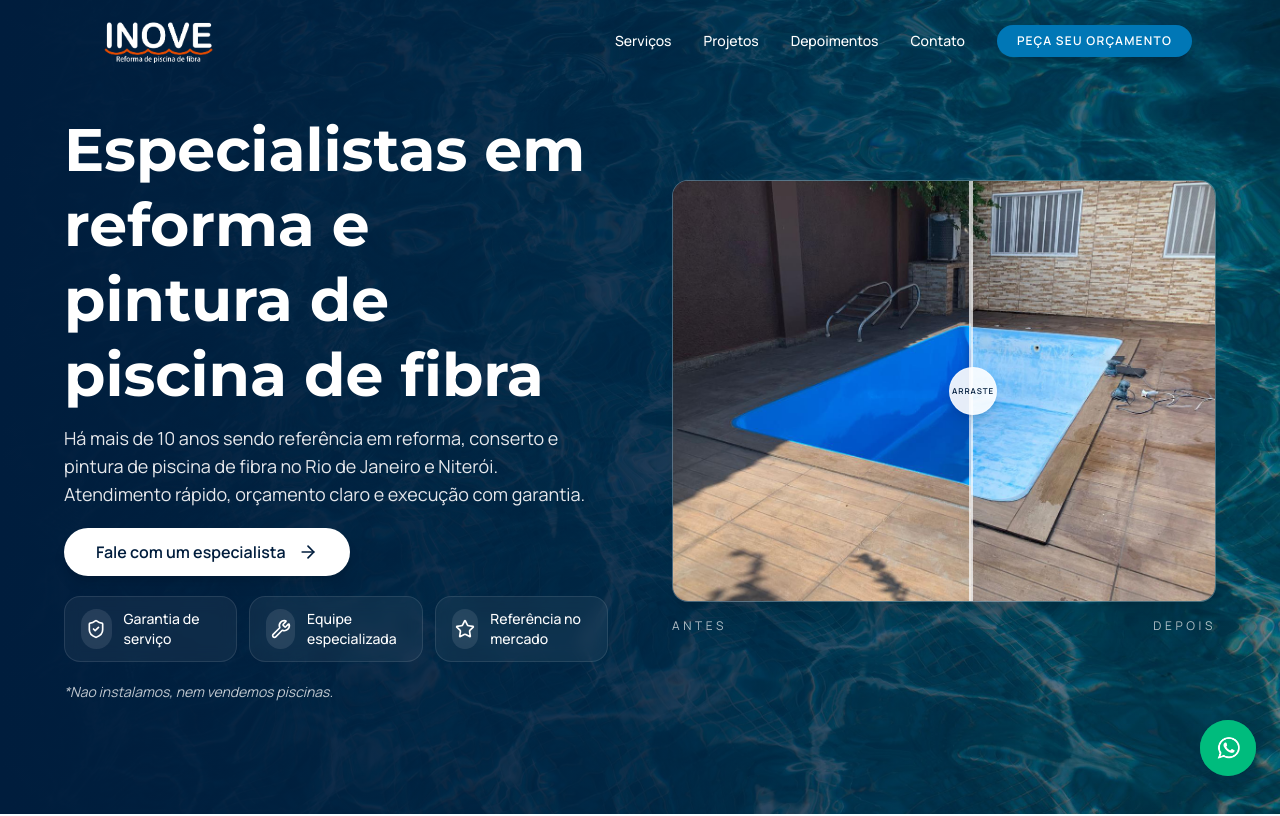
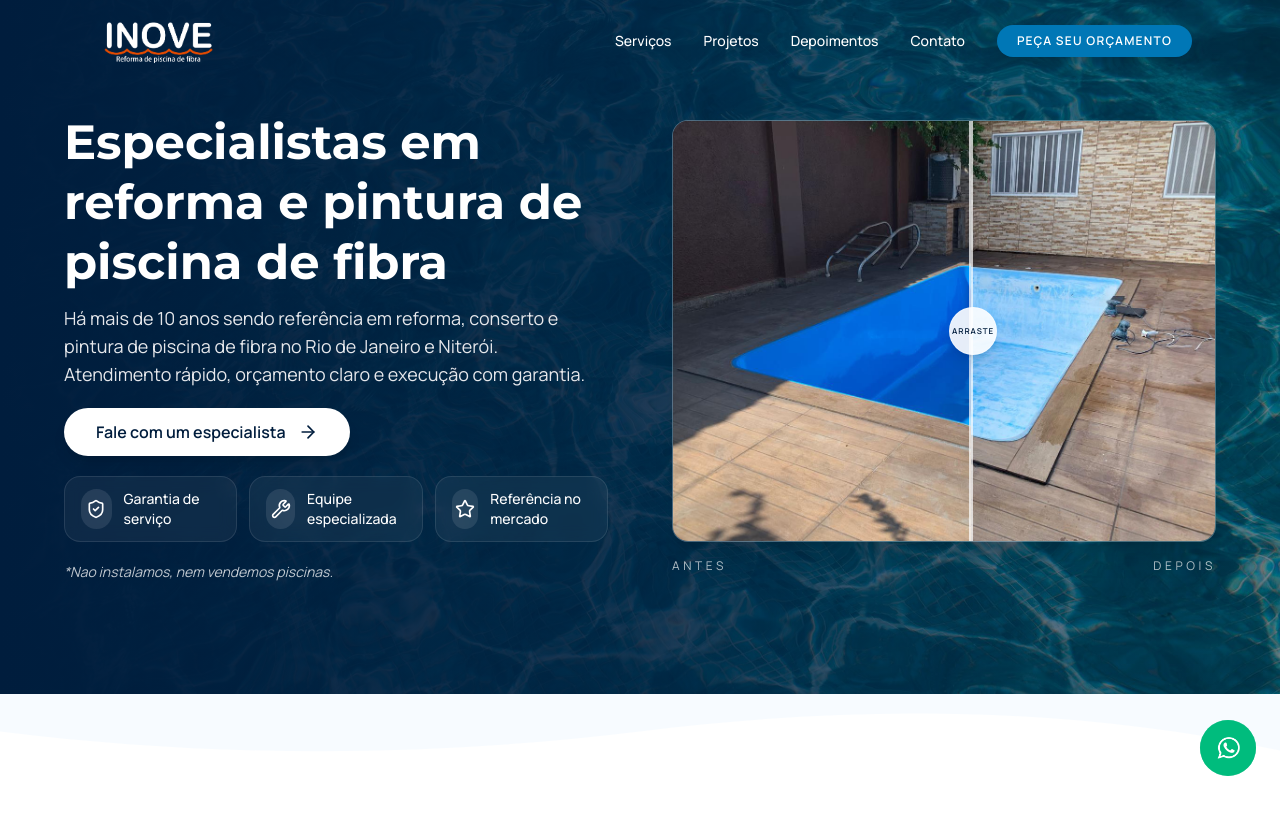
Before and after one commit to fiuzer/inove-piscinas, a Next.js app: page / in a window 1280 px wide. Shown: the top 816 px of the page. Built offline with nearby package versions, Linux system fonts and the light colour scheme.

Commit message:
Diminuir tamanho da hero

```diff
--- a/src/components/Hero.tsx
+++ b/src/components/Hero.tsx
@@ -35,10 +35,10 @@ export function Hero() {
         <div className="absolute inset-0 bg-gradient-to-r from-[var(--brand-deep)] via-[rgba(0,29,61,0.75)] to-transparent sm:from-[var(--brand-deep)] sm:via-[rgba(0,29,61,0.75)]" />
       </div>
 
-      <div className="relative mx-auto flex max-w-6xl flex-col gap-12 px pb-20 pt-12 lg:flex-row lg:items-center lg:gap-16 lg:pb-28 lg:pt-16">
+      <div className="relative mx-auto flex max-w-6xl flex-col gap-12 px pb-20 pt-16 sm:pt-12 lg:flex-row lg:items-center lg:gap-16 lg:pb-28 lg:pt-16">
         <div className="order-2 flex-1 space-y-5 px-4 text-center sm:px-6 sm:text-left lg:order-1 lg:px-0 lg:text-left">
           <div className="space-y-3">
-            <h1 className="font-heading text font-semibold leading-tight text-4xl sm:text-5xl lg:text-6xl">
+            <h1 className="font-heading text font-semibold leading-tight text-3xl sm:text-4xl lg:text-5xl">
               <span>Especialistas em</span>
               <br />
               reforma e pintura de
```
